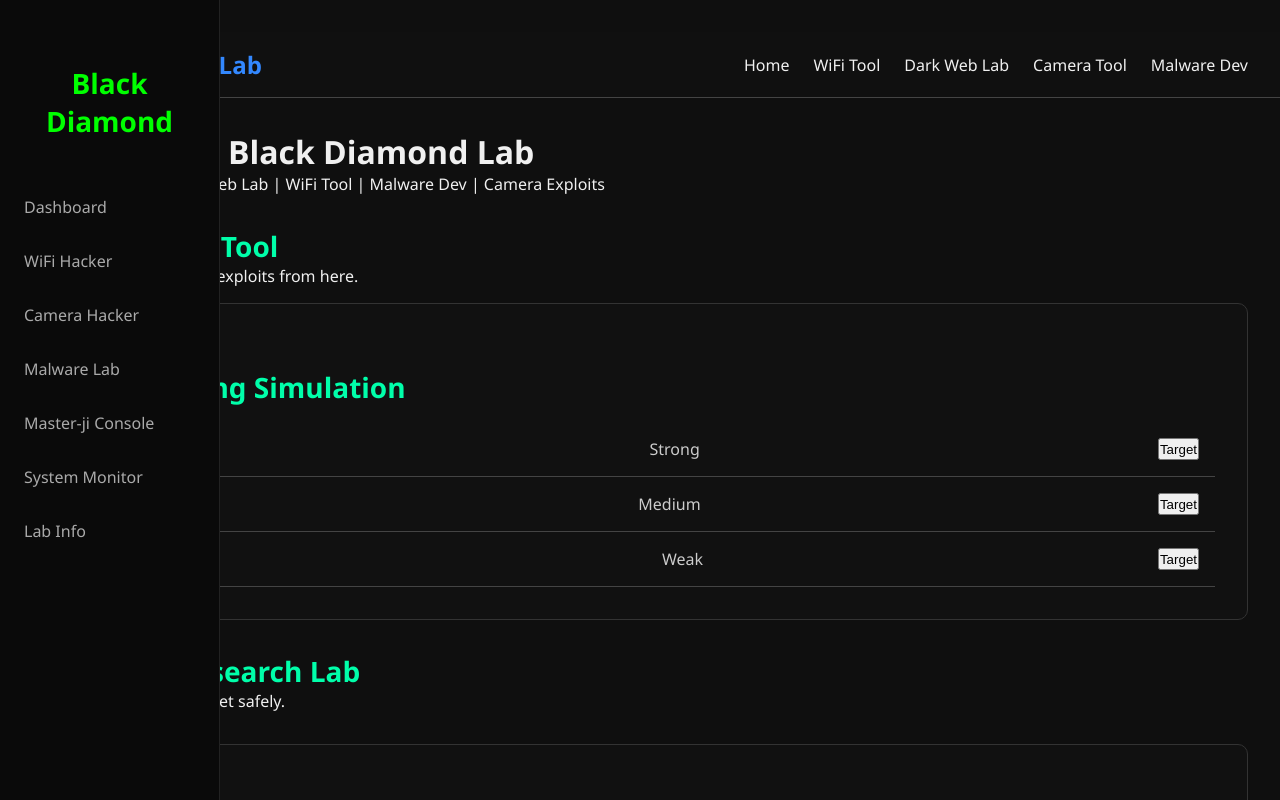
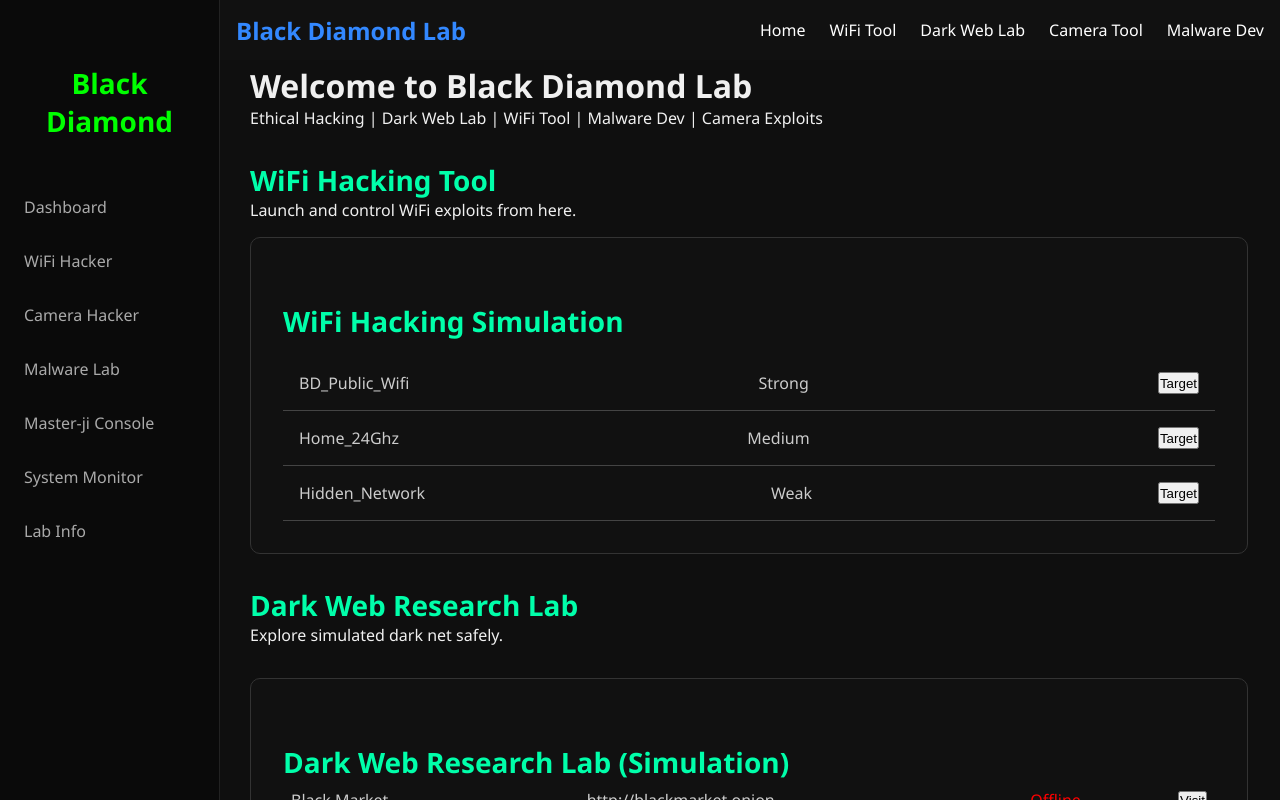
Before and after one commit to rahaman-rony/Black-Daimond-Lab, a React (Vite) app: page / in a window 1280 px wide. Shown: the top 800 px of the page. Built offline with nearby package versions, Linux system fonts and the light colour scheme.

Commit message:
edited sidebar & navbar.complete the fontend code

```diff
--- a/src/components/CameraTool.jsx
+++ b/src/components/CameraTool.jsx
@@ -58,7 +58,7 @@ const CameraTool = () => {
 
 const styles = {
   container: {
-    padding: "2rem",
+    padding: "2rem ",
     backgroundColor: "#111",
     borderRadius: "10px",
     marginTop: "2rem",
--- a/src/components/DarkWebLab.jsx
+++ b/src/components/DarkWebLab.jsx
@@ -39,7 +39,7 @@ const DarkWebLab = () => {
 
 const styles = {
   container: {
-    padding: "2rem",
+    padding: "2rem ",
     marginTop: "2rem",
     backgroundColor: "#111",
     borderRadius: "10px",
--- a/src/components/LabInfoPanel.jsx
+++ b/src/components/LabInfoPanel.jsx
@@ -29,6 +29,7 @@ const LabInfoPanel = () => {
 
 const styles = {
   container: {
+    padding: "2rem ",
     backgroundColor: "#111",
     color: "#fff",
     padding: "1.5rem",
--- a/src/components/MalwareLab.jsx
+++ b/src/components/MalwareLab.jsx
@@ -37,7 +37,7 @@ const MalwareLab = () => {
 
 const styles = {
   container: {
-    padding: "2rem",
+    padding: "2rem ",
     backgroundColor: "#111",
     marginTop: "2rem",
     borderRadius: "10px",
--- a/src/components/MasterJiConsole.jsx
+++ b/src/components/MasterJiConsole.jsx
@@ -54,6 +54,7 @@ const MasterJiConsole = () => {
 
 const styles = {
   container: {
+    padding: "2rem ",
     backgroundColor: "#111",
     color: "#eee",
     padding: "1.5rem",
--- a/src/components/Navbar.jsx
+++ b/src/components/Navbar.jsx
@@ -17,12 +17,24 @@ const Navbar = () => {
 
 const styles = {
   nav: {
-    background: "#101010",
-    padding: "1rem 2rem",
+    position: "fixed",
+    top: 0,
+    left: "220px", // Sidebar এর width এর সমান
+    right: 0,
+    height: "60px",
+    backgroundColor: "#111",
+    color: "#fff",
     display: "flex",
+    alignItems: "center",
     justifyContent: "space-between",
-    alignItems: "center",
-    borderBottom: "1px solid #444"
+    padding: "0 1rem",
+    zIndex: 999
+    // background: "#101010",
+    // padding: "1rem 2rem",
+    // display: "flex",
+    // justifyContent: "space-between",
+    // alignItems: "center",
+    // borderBottom: "1px solid #444"
   },
   logo: {
     fontSize: "1.5rem",
--- a/src/components/Sidebar.jsx
+++ b/src/components/Sidebar.jsx
@@ -29,7 +29,7 @@ const Sidebar = () => {
 
 const styles = {
   sidebar: {
-    position: "fixed",
+    position: "fixed" ,
     top: 0,
     left: 0,
     height: "100vh",
--- a/src/components/SystemMonitor.jsx
+++ b/src/components/SystemMonitor.jsx
@@ -58,6 +58,7 @@ const SystemMonitor = () => {
 
 const styles = {
   container: {
+    padding: "2rem ",
     backgroundColor: "#111",
     color: "#fff",
     padding: "1.5rem",
--- a/src/components/WiFiTool.jsx
+++ b/src/components/WiFiTool.jsx
@@ -47,7 +47,7 @@ const WiFiTool = () => {
 
 const styles = {
   container: {
-    padding: "2rem",
+    padding: "2rem ",
     backgroundColor: "#111",
     borderRadius: "10px",
     marginTop: "1rem",
--- a/src/pages/Home.jsx
+++ b/src/pages/Home.jsx
@@ -14,7 +14,7 @@ function Home() {
       <Navbar />
 
 
-      <div style={{ padding: "2rem" }}>
+      <div style={{ padding: "2rem 2rem 2rem 250px" }}>
         <h1 id="dashboard" >Welcome to Black Diamond Lab</h1>
         <p>
           Ethical Hacking | Dark Web Lab | WiFi Tool | Malware Dev | Camera Exploits
```
